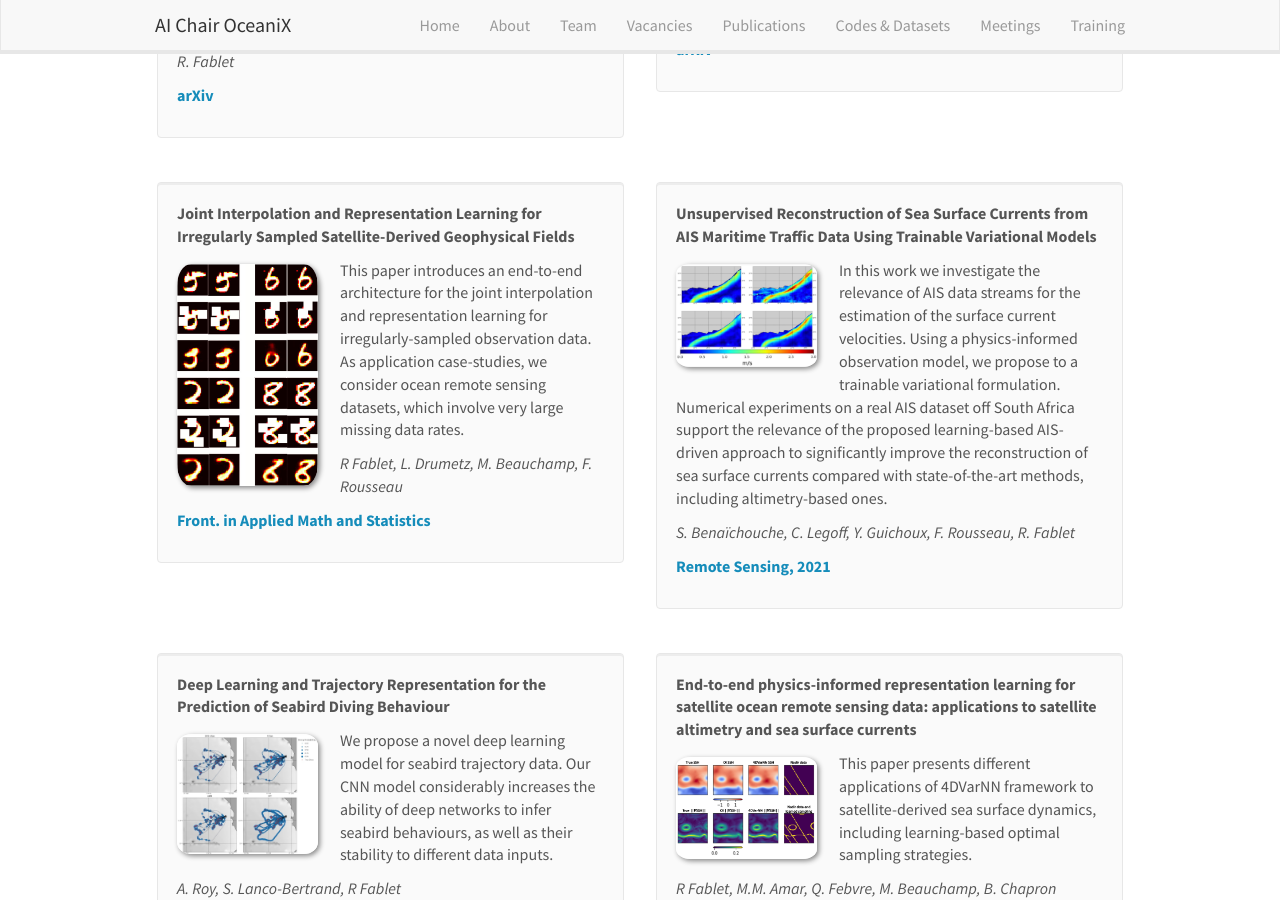
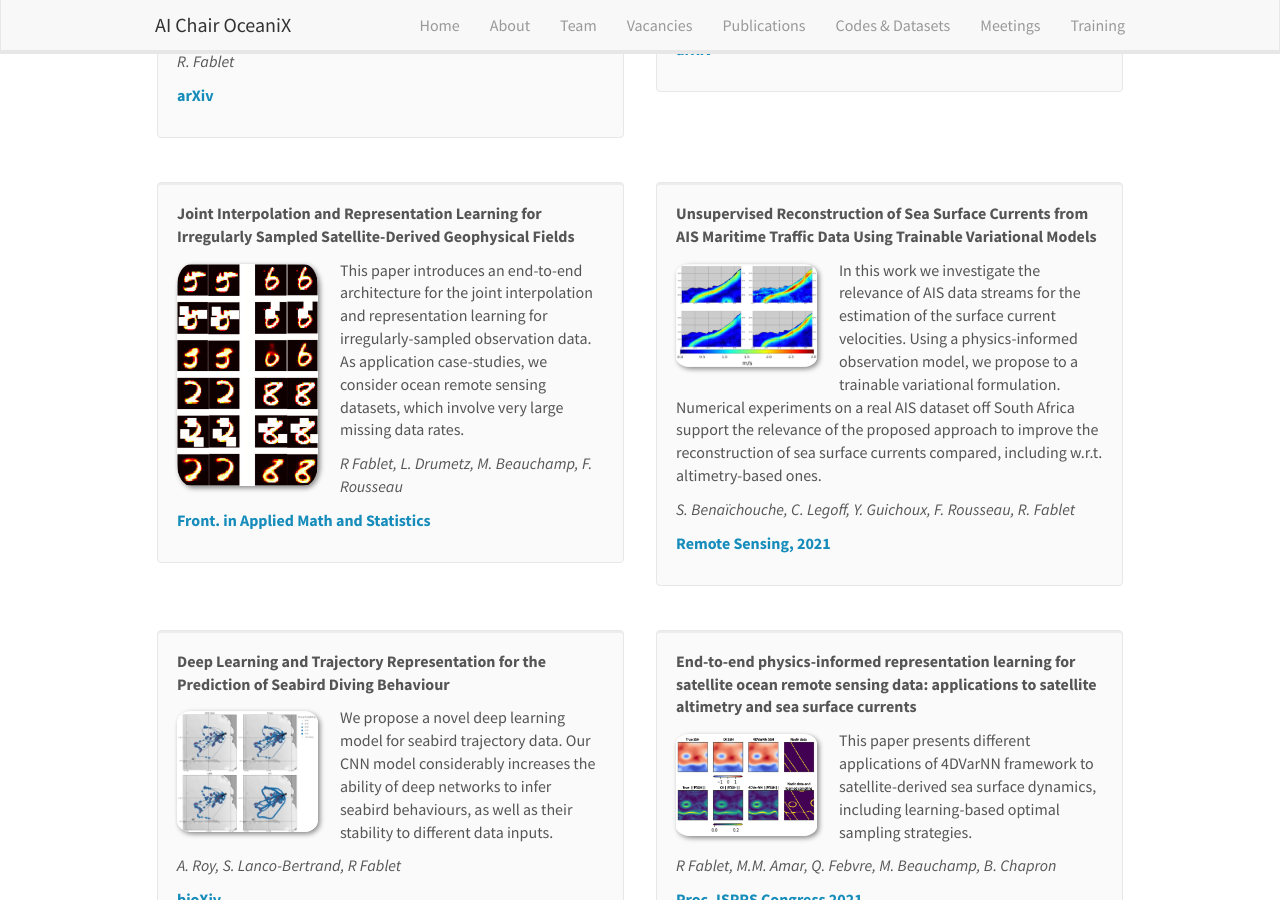
Before and after one commit to CIA-Oceanix/CIA-Oceanix.github.io, a Jekyll site: the page built from _pages/publications.md, in a window 1280 px wide and 900 px high, scrolled down 818 px. Built offline with Jekyll 4.4.1, drawn with Linux system fonts in a browser that asks for light colours; nearby versions of some CDN libraries.

Commit message:
Update publist.yml

```diff
--- a/_data/publist.yml
+++ b/_data/publist.yml
@@ -50,7 +50,7 @@
 
 - title: "Unsupervised Reconstruction of Sea Surface Currents from AIS Maritime Traffic Data Using Trainable Variational Models"
   image: figAISCurrent.jpg
-  description: In this work we investigate the relevance of AIS data streams for the estimation of the surface current velocities. Using a physics-informed observation model, we propose to a trainable variational formulation.  Numerical experiments on a real AIS dataset off South Africa support the relevance of the proposed learning-based AIS-driven approach to significantly improve the reconstruction of sea surface currents compared with state-of-the-art methods, including altimetry-based ones.
+  description: In this work we investigate the relevance of AIS data streams for the estimation of the surface current velocities. Using a physics-informed observation model, we propose to a trainable variational formulation. Numerical experiments on a real AIS dataset off South Africa support the relevance of the proposed approach to improve the reconstruction of sea surface currents compared, including w.r.t. altimetry-based ones.
   authors: S. Benaïchouche, C. Legoff, Y. Guichoux, F. Rousseau, R. Fablet
   link:
     url: https://www.mdpi.com/2072-4292/13/16/3162
```
